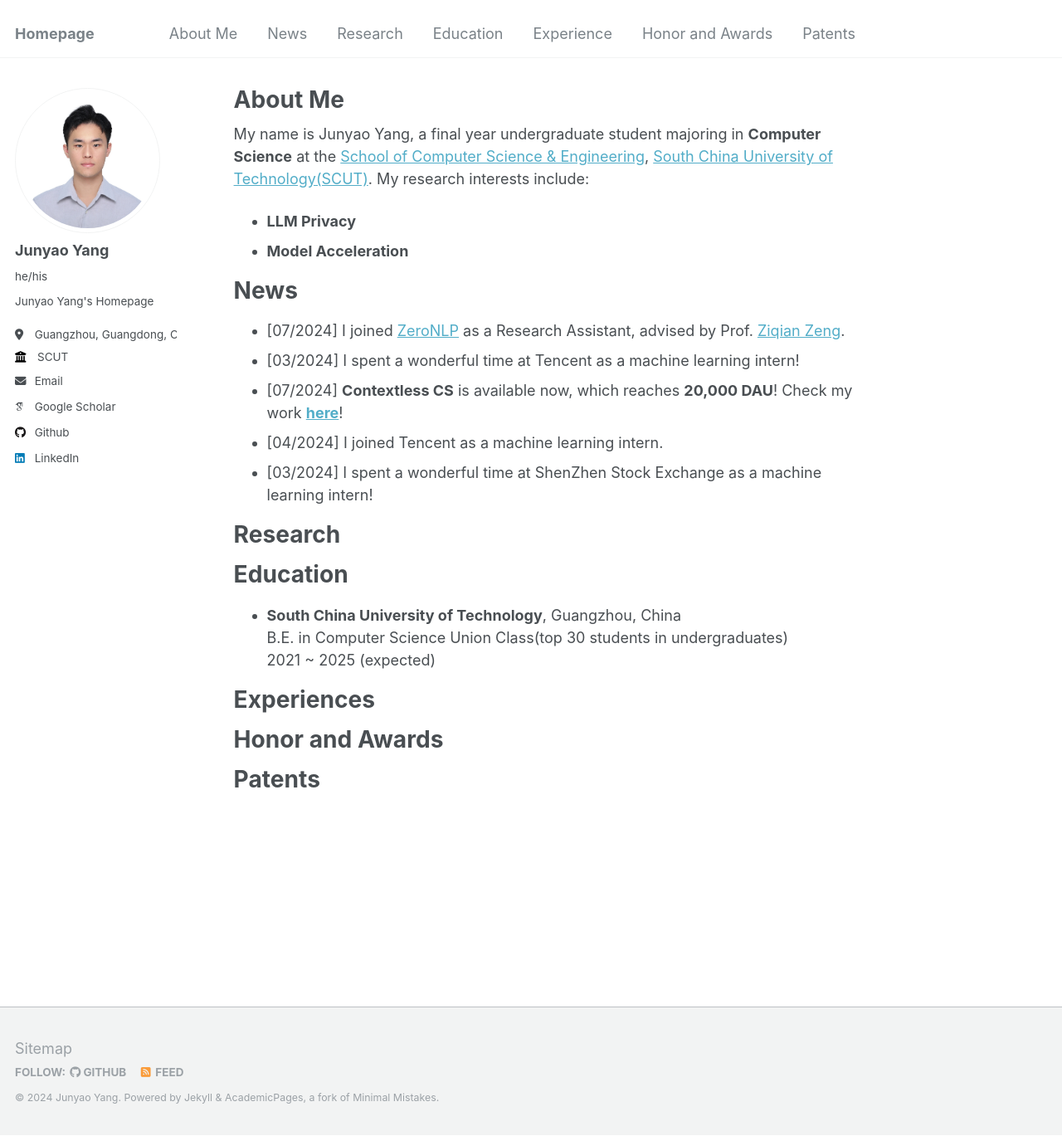
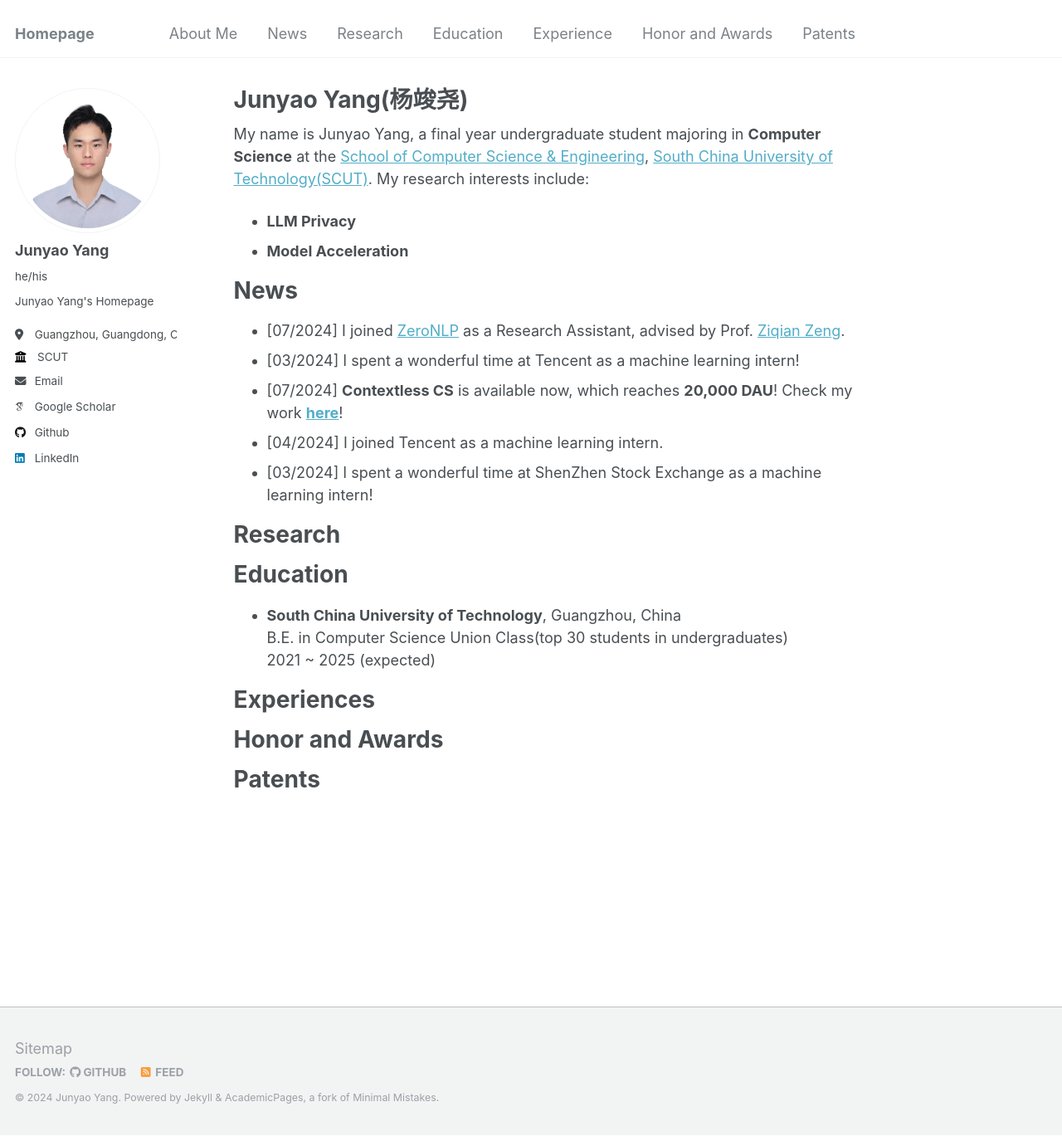
Before and after one commit to jyyang26/jyyang26.github.io, a Jekyll site: the page built from _pages/about.md, in a window 1280 px wide and 1369 px high. Shown: the whole window at 83% size. Built offline with Jekyll 4.4.1, drawn with Linux system fonts in a browser that asks for light colours; some web fonts are replaced.

Commit message:
Update about.md

```diff
--- a/_pages/about.md
+++ b/_pages/about.md
@@ -1,6 +1,6 @@
 ---
 permalink: /
-title: "About Me"
+title: "Junyao Yang(杨竣尧) "
 author_profile: true
 redirect_from:
   - /about/
```
